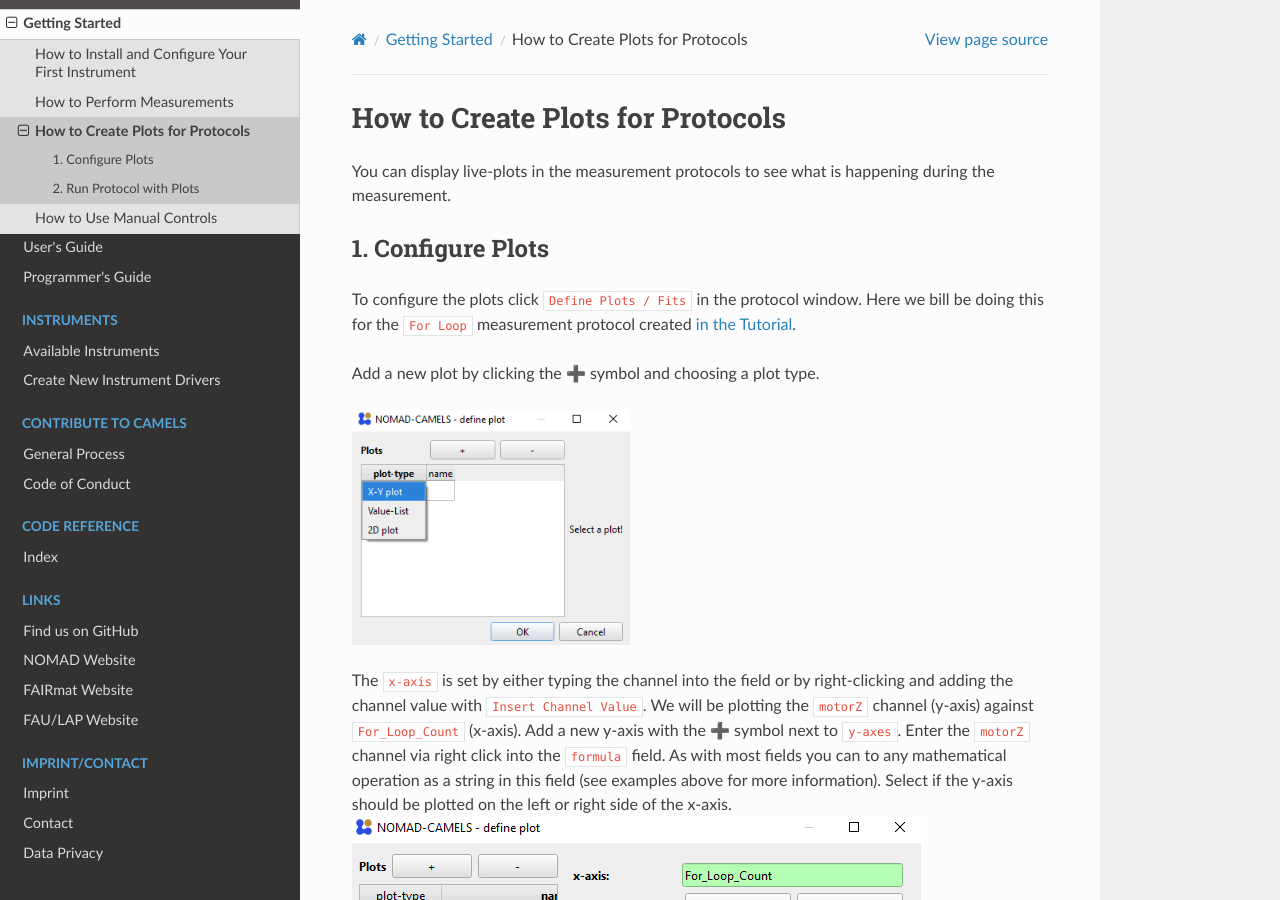
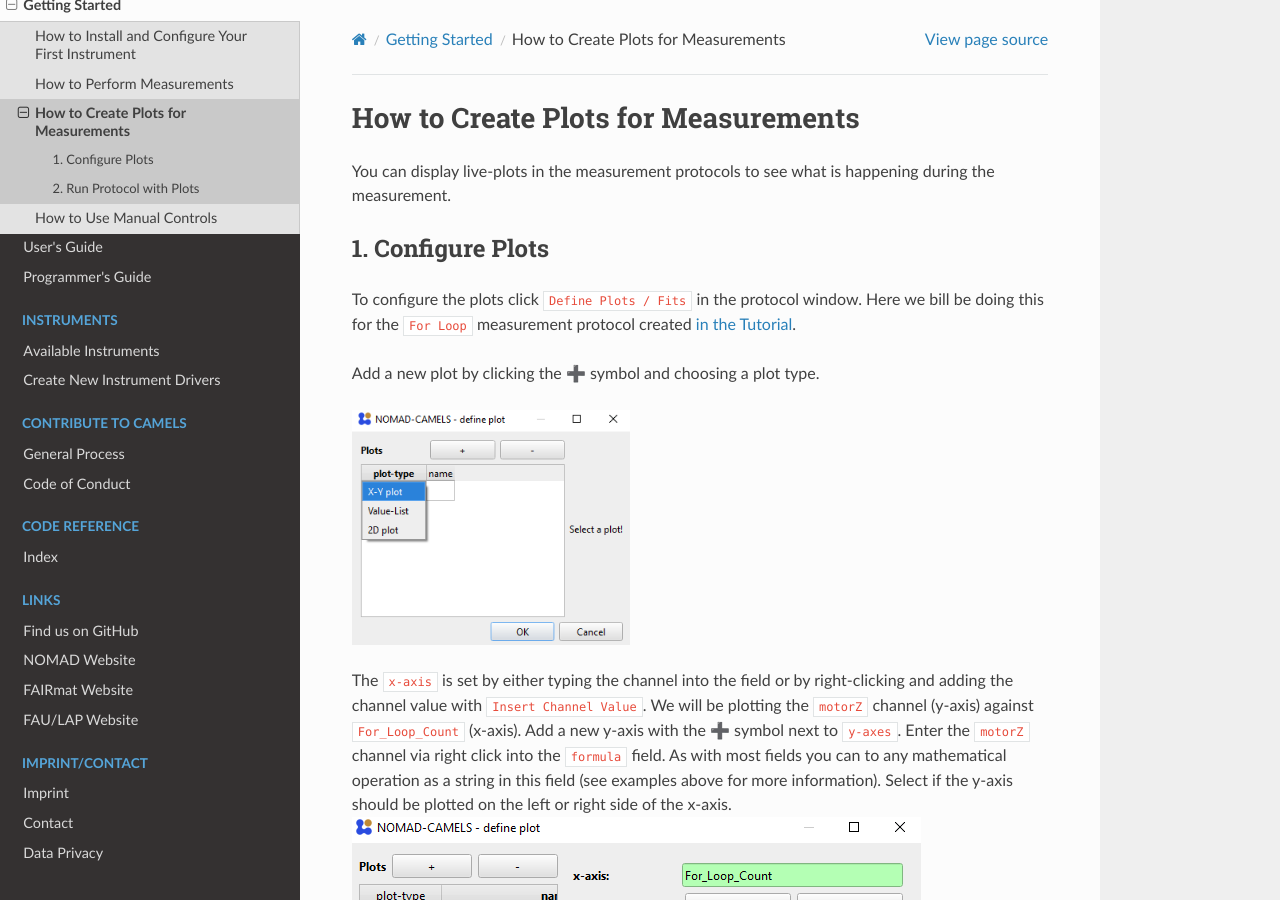
Before and after one commit to FAU-LAP/NOMAD-CAMELS, a Sphinx documentation site: the page built from docs/source/doc/tutorials/quick_start_plots.md, in a window 1280 px wide and 900 px high. Built offline with Sphinx 7.4.7 and the Read the Docs theme 2.0.0, drawn with Linux system fonts in a browser that asks for light colours; pages that are not in the unit, such as notebooks, are missing from menus.

Commit message:
changed title

```diff
--- a/docs/source/doc/tutorials/quick_start_plots.md
+++ b/docs/source/doc/tutorials/quick_start_plots.md
@@ -1,5 +1,5 @@
 (plots_top_link)=
-# How to Create Plots for Protocols
+# How to Create Plots for Measurements
 You can display live-plots in the measurement protocols to see what is happening during the measurement.
 ## 1. Configure Plots
 To configure the plots  click `Define Plots / Fits` in the protocol window. Here we bill be doing this for the `For Loop` measurement protocol created [in the Tutorial](quick_start_protocols.md).
```
